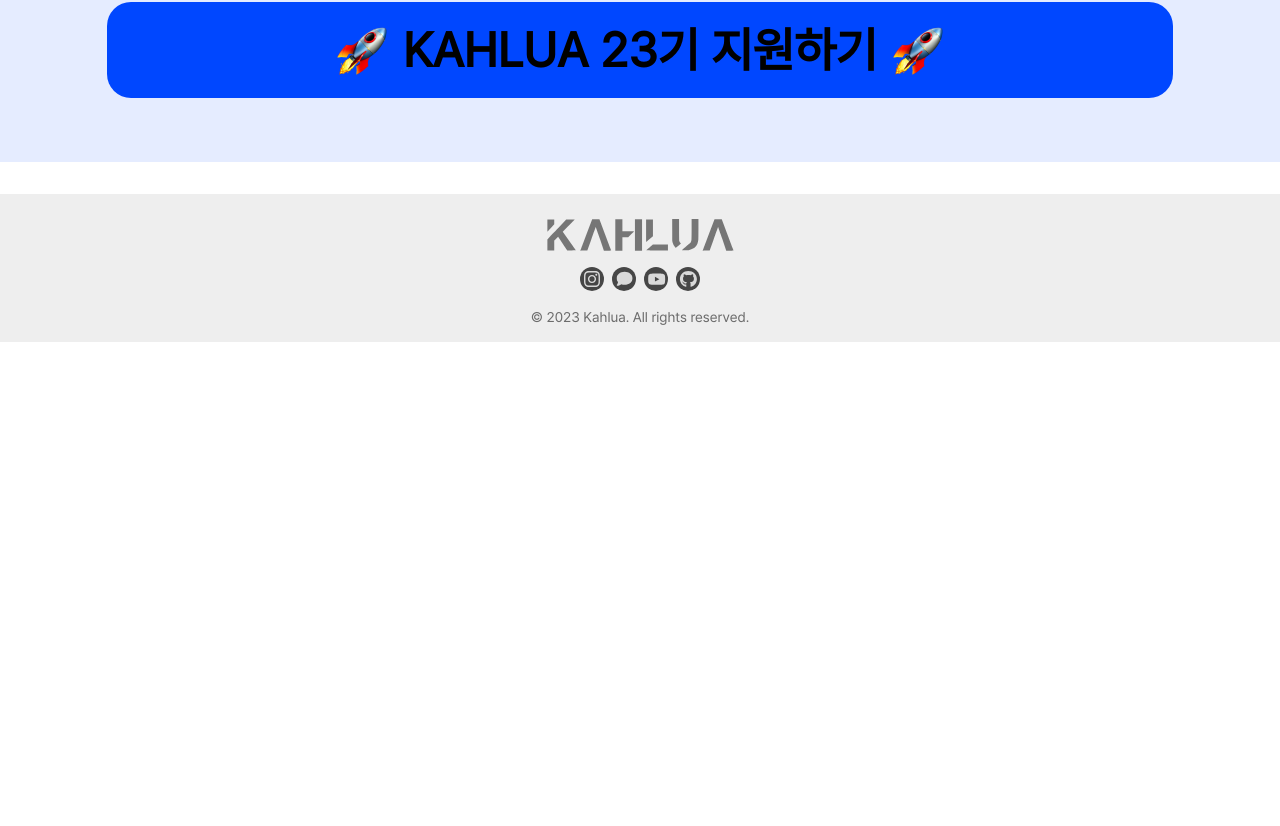
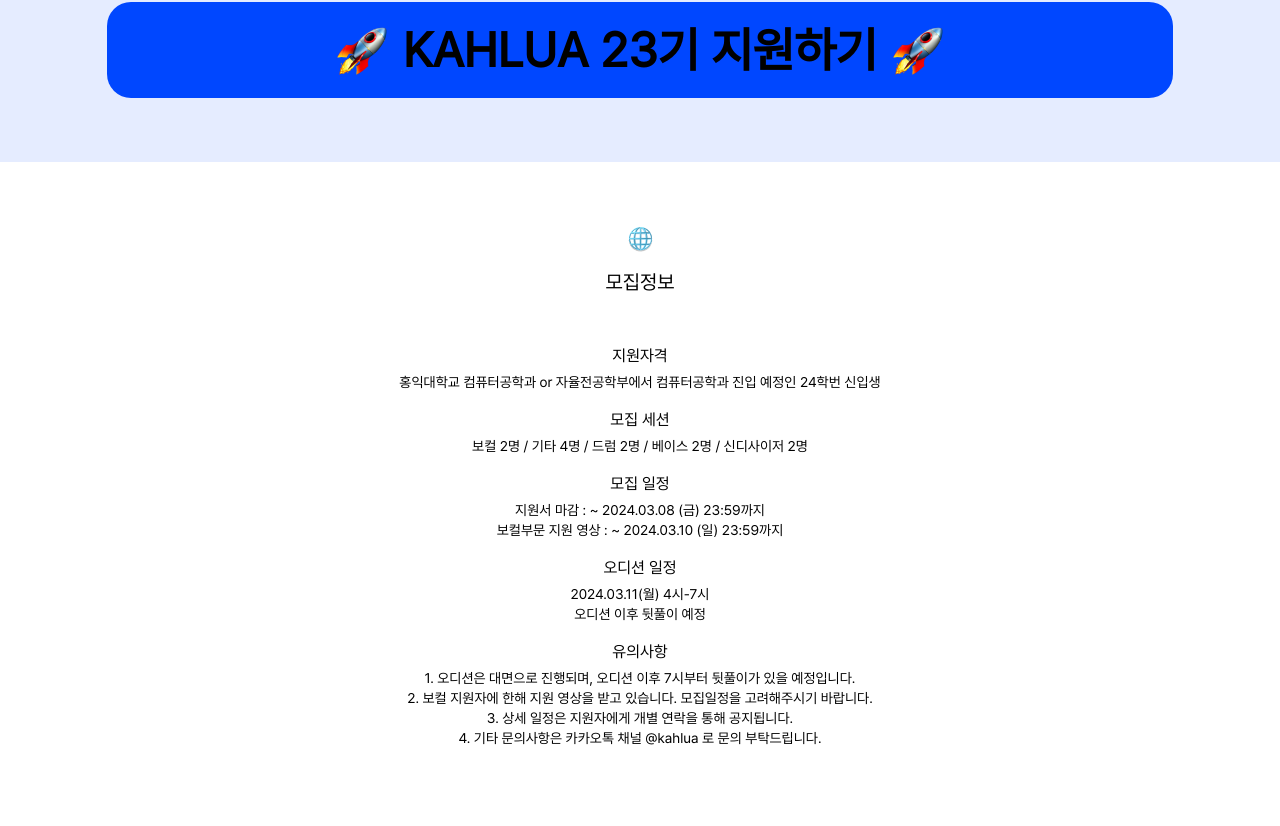
Before and after one commit to yumzen/Homepage_FE_20th, a Next.js app in the folder homepage/: page /recruit in a window 1280 px wide. Shown: the part 474-1300 px from the top of the page. Before the commit the page ends 816 px from the top, so only its background shows below. Built offline with nearby package versions, Linux system fonts and the light colour scheme.

Commit message:
notice
notice.tsx 완료

```diff
--- a/homepage/src/pages/recruit/index.tsx
+++ b/homepage/src/pages/recruit/index.tsx
@@ -1,9 +1,11 @@
+import Notice from "./notice";
 import RepNotice from "./rep_notice";
 
 export default function Recruit() {
     return (
         <div className="font-pretendard py-8">
             <RepNotice/>
+            <Notice/>
         </div>
     )
 }
--- /dev/null
+++ b/homepage/src/pages/recruit/notice.tsx
@@ -0,0 +1,41 @@
+import Image from "next/image"
+import recruit_icon from "/public/assets/icons/recruit.png"
+
+export default function Notice(){
+    return(
+        <div className="w-full py-16 flex flex-col justify-center items-center">
+            <Image src={recruit_icon} alt="notice"/>
+            <p className="text-xl mt-4 mb-8">모집정보</p>
+
+            <p className="text-base mt-4">지원자격</p>
+            <p className="text-sm mt-1">
+                홍익대학교 컴퓨터공학과 or 자율전공학부에서 컴퓨터공학과 진입 예정인 24학번 신입생
+            </p>
+
+            <p className="text-base mt-4">모집 세션</p>
+            <p className="text-sm mt-1">
+                보컬 2명 / 기타 4명 / 드럼 2명 / 베이스 2명 / 신디사이저 2명
+            </p>
+
+            <p className="text-base mt-4">모집 일정</p>
+            <p className="text-center text-sm mt-1">
+                지원서 마감 : ~ 2024.03.08 (금) 23:59까지<br/>
+                보컬부문 지원 영상 : ~ 2024.03.10 (일) 23:59까지
+            </p>
+
+            <p className="text-base mt-4">오디션 일정</p>
+            <p className="text-center text-sm mt-1">
+                2024.03.11(월) 4시-7시<br/>
+                오디션 이후 뒷풀이 예정
+            </p>
+
+            <p className="text-base mt-4">유의사항</p>
+            <p className="text-sm mt-1 text-center">
+                1. 오디션은 대면으로 진행되며, 오디션 이후 7시부터 뒷풀이가 있을 예정입니다.<br/>
+                2. 보컬 지원자에 한해 지원 영상을 받고 있습니다. 모집일정을 고려해주시기 바랍니다.<br/>
+                3. 상세 일정은 지원자에게 개별 연락을 통해 공지됩니다.<br/>
+                4. 기타 문의사항은 카카오톡 채널 @kahlua 로 문의 부탁드립니다.
+            </p>
+        </div>
+    )
+}
--- a/homepage/src/pages/recruit/rep_notice.tsx
+++ b/homepage/src/pages/recruit/rep_notice.tsx
@@ -3,26 +3,23 @@ import recruit_rocket from "/public/assets/icons/recruit_rocket.png";
 
 export default function RepNotice() {
     return (
-        <div className="w-full h-auto bg-ocean-700 bg-opacity-10 py-16">
-            <div className="text-center font-Salvar text-9xl">
+        <div className="w-full h-auto bg-ocean-700 bg-opacity-10 py-16 flex flex-col justify-center items-center">
+            <p className="font-Salvar text-9xl">
                 KAHLUA
-            </div>
-            <div className="text-center text-5xl font-bold mt-4">
+            </p>
+            <p className="text-center text-5xl font-bold mt-4">
                 23nd MEMBER<br/>RECUIRMENT
-            </div>
-            <div className="text-center text-xs font-bold mt-2">
+            </p>
+            <p className="text-center text-xs font-bold mt-2">
                 모집기간 : 2023.03.01(금) ~ 2023.03.07(토)
                 <br/>
                 면접기간 : 2023.03.10(월) ~ 2023.03.11(화)
-            </div>
-            <div className="flex justify-center mt-6">
-                <button className="flex justify-center space-x-4 items-center h-[96px] w-5/6 rounded-3xl bg-ocean-700 ">
-                    <Image src={recruit_rocket} alt=".."/>
-                    <div className="text-5xl font-semibold">KAHLUA 23기 지원하기</div>
-                    <Image src={recruit_rocket} alt=".."/>
-                </button>
-
-            </div>
+            </p>
+            <button className="flex justify-center space-x-4 items-center h-[96px] w-5/6 rounded-3xl bg-ocean-700 mt-6">
+                <Image src={recruit_rocket} alt=".."/>
+                <p className="text-5xl font-semibold">KAHLUA 23기 지원하기</p>
+                <Image src={recruit_rocket} alt=".."/>
+            </button>
         </div>
     )
 }
```
